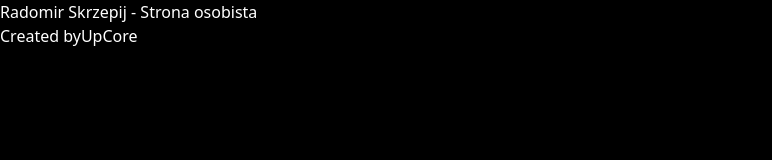
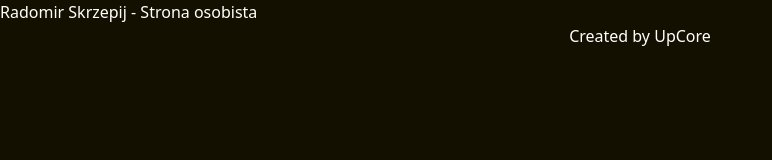
Before and after one commit to skrzepij/skrzepij.github.io, a Gatsby site: page / in a window 1280 px wide. Shown: the whole page, without its empty margins (0-772 px from the left). Built offline with nearby package versions, Linux system fonts and the light colour scheme; Gatsby itself is replaced by a stand-in of ours.

Commit message:
Add missing types for SCSS and: - export Footer to new component - add new color 'black-yellow' to Tailwind config - move Tailwind styles from HTML to SCSS files - add some SCSS variables (move them to the Tailwind in future?) - #SP-3 Review

```diff
--- /dev/null
+++ b/src/@types/styles.d.ts
@@ -0,0 +1,4 @@
+declare module '*.scss' {
+  const content: { [className: string]: string }
+  export = content
+}
--- /dev/null
+++ b/src/components/footer/footer.module.scss
@@ -0,0 +1,3 @@
+.footer {
+  @apply text-center
+}
--- a/src/components/layout.tsx
+++ b/src/components/footer/footer.tsx
@@ -1,11 +1,9 @@
 import React from 'react'
 import { graphql, useStaticQuery } from 'gatsby'
 
-type Props = {
-  readonly children: React.ReactNode
-}
+import styles from './footer.module.scss'
 
-export const Layout: React.FC<Props> = ({ children }) => {
+export const Footer: React.FC = () => {
   const data = useStaticQuery(graphql`
     query FooterQuery {
       site {
@@ -16,18 +14,16 @@ export const Layout: React.FC<Props> = ({ children }) => {
       }
     }
   `)
-
   const { author, authorUrl } = data.site.siteMetadata
 
   return (
-    <div className={'h-screen bg-black text-white dark:bg-gray-800'}>
-      <main>{children}</main>
-      <footer>
-        Created by
+    <footer className={`${styles.footer}`}>
+      <p>
+        Created by{' '}
         <a href={authorUrl} target="_blank" rel="noopener noreferrer">
           {author}
         </a>
-      </footer>
-    </div>
+      </p>
+    </footer>
   )
 }
--- /dev/null
+++ b/src/components/layout/layout.module.scss
@@ -0,0 +1,5 @@
+.layout {
+  @apply h-screen;
+  @apply bg-black-yellow;
+  @apply text-white;
+}
--- /dev/null
+++ b/src/components/layout/layout.tsx
@@ -0,0 +1,18 @@
+import React from 'react'
+
+import { Footer } from '../footer/footer'
+
+import styles from './layout.module.scss'
+
+type Props = {
+  readonly children: React.ReactNode
+}
+
+export const Layout: React.FC<Props> = ({ children }) => {
+  return (
+    <div className={styles.layout}>
+      <main>{children}</main>
+      <Footer />
+    </div>
+  )
+}
--- a/src/pages/index.tsx
+++ b/src/pages/index.tsx
@@ -1,7 +1,7 @@
 import React from 'react'
 import { graphql } from 'gatsby'
 
-import { Layout } from '../components/layout'
+import { Layout } from '../components/layout/layout'
 import { GatsbyDataInterface } from '../api/gatsbyData'
 
 type Props = {
--- /dev/null
+++ b/src/styles/utils/_fonts.scss
@@ -0,0 +1,6 @@
+
+$font-normal: 400;
+$font-light: 300;
+$font-semi-bold: 600;
+$font-bold: 700;
+$font-bolder: 800;
--- /dev/null
+++ b/src/styles/utils/_vars.scss
@@ -0,0 +1,7 @@
+// Colors
+$sp-black: #000000;
+$sp-white: #FFFFFF;
+
+$sp-dark-max: #141000;
+
+$sp-yellow: #FCCE28;
--- a/tailwind.config.js
+++ b/tailwind.config.js
@@ -1,8 +1,14 @@
+const colors = require('tailwindcss/colors')
+
 module.exports = {
   purge: ['./src/**.*.{ts, tsx}'],
   darkMode: 'media', // or 'media' or 'class'
   theme: {
     extend: {},
+    colors: {
+      ...colors,
+      'black-yellow': '#141000',
+    },
   },
   variants: {
     extend: {},
```
Also changed, not shown: schema.graphql (+27 -1 lines).
